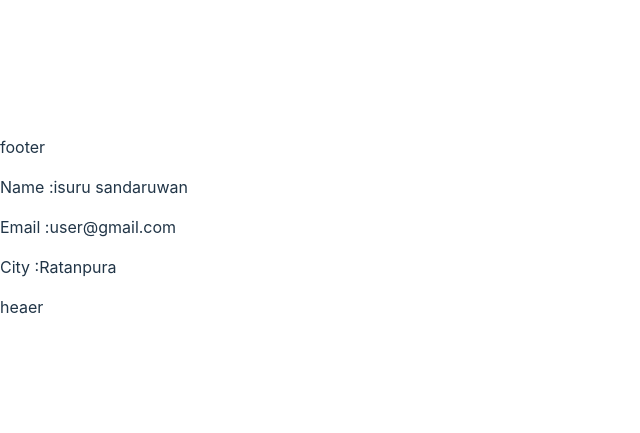
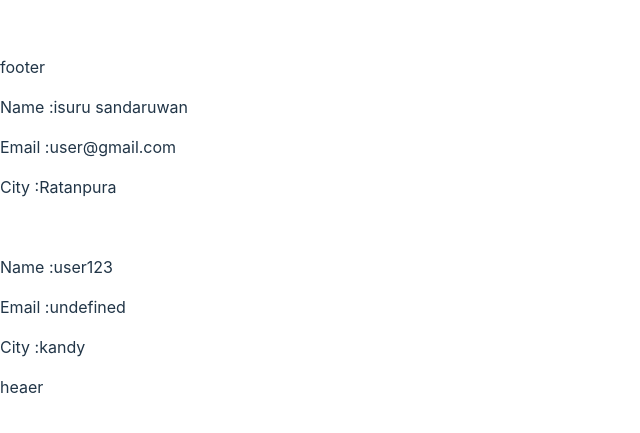
Before and after one commit to Isuru-Sandaruwan-Kumarasiri/learning-React-Js, a React (Vite) app: page / in a window 1280 px wide. Shown: the part 173-606 px from the top of the page, without its empty margins (0-640 px from the left). Built offline with nearby package versions, Linux system fonts and the light colour scheme.

Commit message:
acces data by object wise

```diff
--- a/src/App.jsx
+++ b/src/App.jsx
@@ -3,7 +3,12 @@ import Header from "./components/header"
 import Profile from "./components/profile"
 
 function App() {
+  const userData={
+    userName:"user123",
+    eamil:"abs",
+    city:"kandy"
 
+  };
 
   return (
     <>
@@ -14,6 +19,13 @@ function App() {
         city="Ratanpura">
 
       </Profile>
+      <br />
+      <Profile
+        userName= {userData.userName}
+        email={userData.email}
+        city={userData.city}>
+
+      </Profile>
       <Header></Header>
     </>
   )
```
